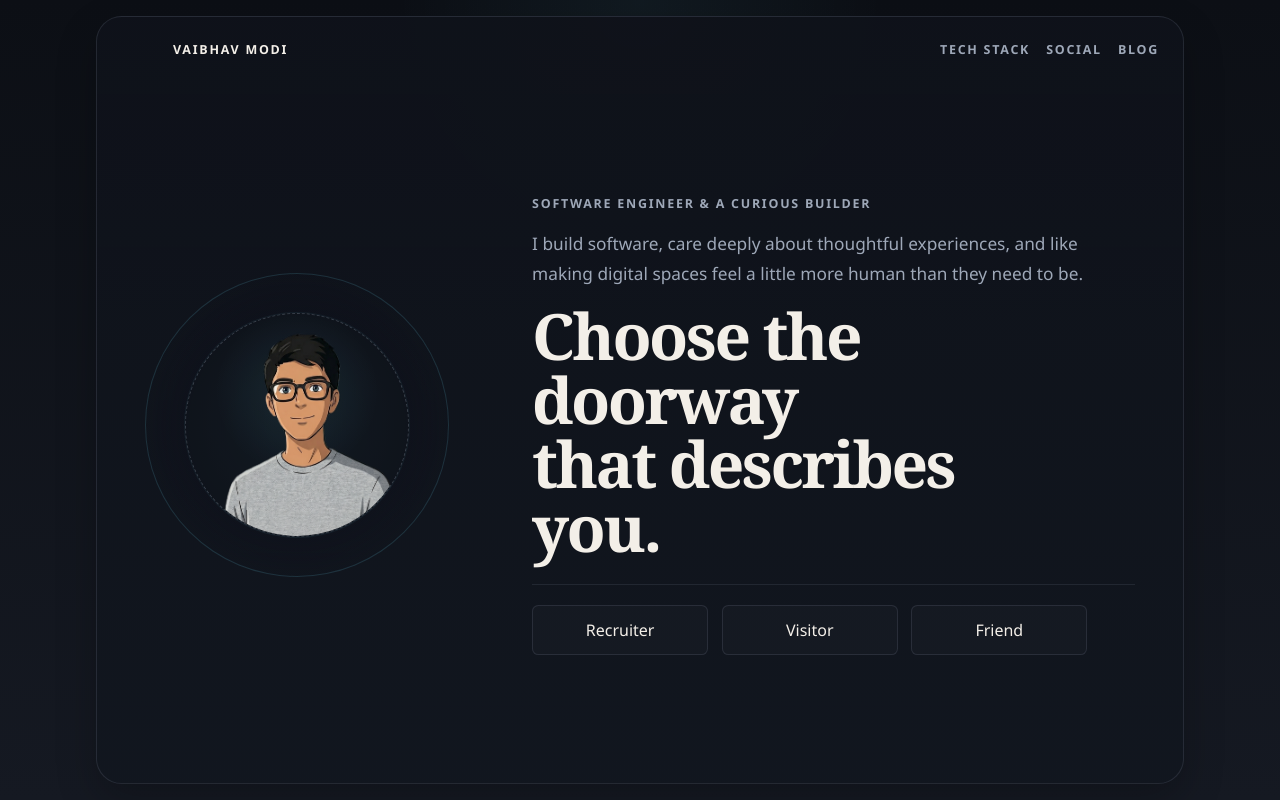
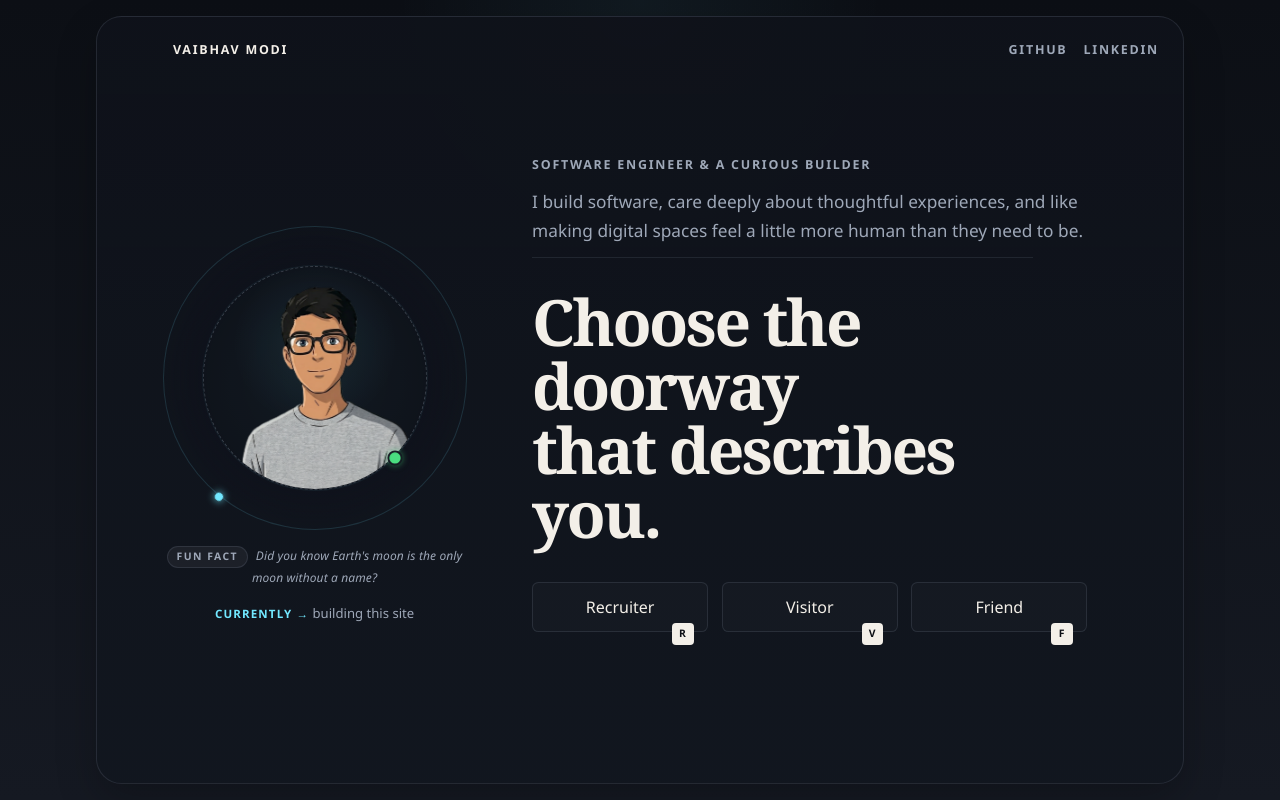
Before and after one commit to VaibhavModi/amplify-react-app, a React (Create React App) app: page / in a window 1280 px wide. Built offline with nearby package versions, Linux system fonts and the light colour scheme.

Commit message:
Made improvements to the home page, profile portrait & header menu options

```diff
--- a/src/App.css
+++ b/src/App.css
@@ -93,6 +93,7 @@ button {
 
 .brand,
 .topbar-links span,
+.topbar-link,
 .eyebrow,
 .console-status {
   color: var(--muted);
@@ -104,6 +105,46 @@ button {
 
 .brand {
   color: var(--text);
+}
+
+.topbar-link {
+  text-decoration: none;
+  transition: color 150ms ease;
+}
+
+.topbar-link:hover {
+  color: var(--text);
+}
+
+.header-photo-frame {
+  display: inline-flex;
+  position: relative;
+}
+
+.header-photo-frame::after {
+  animation: badge-pulse 2.5s ease-in-out infinite;
+  background: #4ade80;
+  border: 1.5px solid var(--bg-bottom);
+  border-radius: 50%;
+  box-shadow: 0 0 5px rgba(74, 222, 128, 0.5);
+  bottom: 1px;
+  content: '';
+  height: 10px;
+  position: absolute;
+  right: 1px;
+  transition: background 2.4s ease, box-shadow 2.4s ease;
+  visibility: hidden;
+  width: 10px;
+}
+
+.header-photo-frame--active::after {
+  visibility: visible;
+}
+
+.tab-hidden .header-photo-frame::after {
+  background: #f87171;
+  box-shadow: 0 0 5px rgba(248, 113, 113, 0.5);
+  transition: none;
 }
 
 .header-photo-wrap {
@@ -139,8 +180,12 @@ button {
   gap: 1rem;
 }
 
+.menu-toggle {
+  display: none;
+}
+
 .operator-layout {
-  align-items: center;
+  align-items: start;
   display: grid;
   gap: 1.5rem;
   min-height: 100%;
@@ -148,12 +193,12 @@ button {
 
 .content-panel {
   display: grid;
-  gap: 1.5rem;
+  gap: 2.25rem;
 }
 
 .operator-copy {
   display: grid;
-  gap: 1rem;
+  gap: 0.75rem;
   justify-items: start;
   text-align: left;
 }
@@ -165,6 +210,9 @@ button {
   letter-spacing: -0.04em;
   line-height: 1.02;
   margin: 0;
+  border-top: 1px solid rgba(158, 168, 184, 0.12);
+  margin-top: 2.5rem;
+  padding-top: 2rem;
   max-width: 14ch;
 }
 
@@ -177,12 +225,30 @@ button {
   text-align: left;
 }
 
+
+.currently-line {
+  color: var(--muted);
+  font-size: 0.82rem;
+  line-height: 1.6;
+  margin: 0;
+}
+
+.currently-label {
+  color: var(--cyan);
+  font-size: 0.72rem;
+  font-weight: 700;
+  letter-spacing: 0.1em;
+  text-transform: uppercase;
+}
+
 .photo-panel {
   align-items: center;
   display: flex;
-  justify-content: center;
-  min-height: 18rem;
+  flex-direction: column;
+  gap: 1rem;
+  justify-content: flex-start;
 }
+
 
 .photo-ring {
   align-items: center;
@@ -193,8 +259,58 @@ button {
   display: flex;
   height: 19rem;
   justify-content: center;
+  position: relative;
   width: 19rem;
 }
+
+/* orbiting dot — rotates around the ring border */
+.photo-ring::before {
+  animation: orbit 9s linear infinite;
+  background: var(--cyan);
+  border-radius: 50%;
+  box-shadow: 0 0 6px 2px rgba(114, 232, 255, 0.45);
+  content: '';
+  height: 8px;
+  left: calc(50% - 4px);
+  position: absolute;
+  top: -4px;
+  /* transform-origin points to ring center from the dot's top-left corner */
+  transform-origin: 4px calc(9.5rem + 4px);
+  width: 8px;
+  will-change: transform;
+}
+
+/* status badge — bottom-right of the inner photo circle */
+.photo-ring::after {
+  animation: badge-pulse 2.5s ease-in-out infinite;
+  background: #4ade80;
+  transition: background 2.4s ease, box-shadow 2.4s ease;
+  border: 2px solid var(--bg-bottom);
+  border-radius: 50%;
+  box-shadow: 0 0 7px rgba(74, 222, 128, 0.5);
+  content: '';
+  height: 16px;
+  left: calc(14.45rem - 8px);
+  position: absolute;
+  top: calc(14.45rem - 8px);
+  width: 16px;
+}
+
+@keyframes orbit {
+  to { transform: rotate(360deg); }
+}
+
+.tab-hidden .photo-ring::after {
+  background: #f87171;
+  box-shadow: 0 0 7px rgba(248, 113, 113, 0.5);
+  transition: none;
+}
+
+@keyframes badge-pulse {
+  0%, 100% { transform: scale(1);    }
+  50%       { transform: scale(0.82); }
+}
+
 
 .photo-placeholder {
   align-items: center;
@@ -212,6 +328,7 @@ button {
   width: 14rem;
 }
 
+
 .profile-photo {
   display: block;
   height: auto;
@@ -223,11 +340,9 @@ button {
 }
 
 .gateway-console {
-  border-top: 1px solid rgba(158, 168, 184, 0.12);
   display: grid;
   gap: 1rem;
   justify-items: start;
-  padding-top: 1.25rem;
 }
 
 .gateway-actions {
@@ -235,6 +350,20 @@ button {
   flex-wrap: wrap;
   gap: 0.85rem;
   justify-content: flex-start;
+}
+
+.gateway-detail {
+  color: var(--muted);
+  font-size: 0.88rem;
+  line-height: 1.6;
+  margin: 0;
+  min-height: 2.82rem;
+  opacity: 0;
+  transition: opacity 150ms ease;
+}
+
+.gateway-detail--visible {
+  opacity: 1;
 }
 
 .gateway-button {
@@ -247,11 +376,39 @@ button {
   min-height: 2.75rem;
   min-width: 11rem;
   padding: 0.75rem 1rem;
+  position: relative;
   transition:
     transform 180ms ease,
     box-shadow 180ms ease,
     border-color 180ms ease,
     background-color 180ms ease;
+}
+
+/* floating key cap — positioned below-right like a game HUD prompt */
+.gateway-key {
+  align-items: center;
+  border: none;
+  border-radius: 0.25rem;
+  bottom: -0.85rem;
+  color: #0c0f15;
+  display: flex;
+  font-family: inherit;
+  font-size: 0.65rem;
+  font-weight: 800;
+  height: 1.35rem;
+  justify-content: center;
+  letter-spacing: 0.05em;
+  position: absolute;
+  right: 0.85rem;
+  width: 1.35rem;
+}
+
+.gateway-key { background: var(--text); }
+
+@media (max-width: 859px) {
+  .gateway-key {
+    display: none;
+  }
 }
 
 .gateway-button--cyan.active,
@@ -328,9 +485,39 @@ button {
 }
 
 .route-frame__inner--home {
+  display: flex;
+  flex-direction: column;
+  gap: 2rem;
   max-width: none;
   text-align: initial;
   width: 100%;
+}
+
+.home-factline {
+  color: var(--muted);
+  font-size: 0.75rem;
+  font-style: italic;
+  letter-spacing: 0.01em;
+  line-height: 1.6;
+  margin: 0;
+  max-width: 19rem;
+  text-align: center;
+}
+
+.home-factline__label {
+  user-select: none;
+  background: rgba(255, 255, 255, 0.05);
+  border: 1px solid var(--line);
+  border-radius: 999px;
+  display: inline-block;
+  font-size: 0.65rem;
+  font-style: normal;
+  font-weight: 700;
+  letter-spacing: 0.14em;
+  margin-right: 0.5rem;
+  padding: 0.1rem 0.55rem;
+  text-transform: uppercase;
+  vertical-align: middle;
 }
 
 .route-frame__inner h1 {
@@ -366,7 +553,7 @@ button {
   }
 
   .photo-panel {
-    justify-content: flex-start;
+    justify-content: center;
   }
 }
 
@@ -380,15 +567,54 @@ button {
   }
 
   .topbar {
-    justify-content: center;
+    justify-content: space-between;
   }
 
   .header-photo-wrap:not(.is-visible) {
     display: none;
   }
 
+  /* hidden until toggled */
   .topbar-links {
     display: none;
+  }
+
+  /* expanded mobile menu */
+  .topbar--menu-open .topbar-links {
+    border-top: 1px solid var(--line);
+    display: flex;
+    flex-direction: column;
+    gap: 0;
+    margin-top: 0.5rem;
+    padding-top: 0.25rem;
+    width: 100%;
+  }
+
+  .topbar--menu-open .topbar-link {
+    border-bottom: 1px solid var(--line);
+    font-size: 0.82rem;
+    min-height: 2.75rem;
+    display: flex;
+    align-items: center;
+  }
+
+  .topbar--menu-open .topbar-link:last-child {
+    border-bottom: none;
+  }
+
+  .menu-toggle {
+    align-items: center;
+    appearance: none;
+    background: rgba(255, 255, 255, 0.04);
+    border: 1px solid var(--line);
+    border-radius: 0.4rem;
+    color: var(--text);
+    cursor: pointer;
+    display: flex;
+    font-size: 1rem;
+    height: 2.25rem;
+    justify-content: center;
+    width: 2.25rem;
   }
 
   .operator-stage {
@@ -407,13 +633,39 @@ button {
     text-align: center;
   }
 
+  .currently-line {
+    text-align: center;
+  }
+
+  .home-factline {
+    max-width: 100%;
+  }
+
+  .currently-line {
+    border-bottom: 1px solid var(--line);
+    padding-bottom: 1.25rem;
+    width: 100%;
+  }
+
   .photo-panel {
     min-height: 13rem;
   }
 
+
   .photo-ring {
     height: 14rem;
     width: 14rem;
+  }
+
+  /* re-anchor orbit to 14rem ring center */
+  .photo-ring::before {
+    transform-origin: 4px calc(7rem + 4px);
+  }
+
+  /* re-anchor badge to 10.5rem inner circle edge */
+  .photo-ring::after {
+    left: calc(10.71rem - 8px);
+    top: calc(10.71rem - 8px);
   }
 
   .photo-placeholder {
@@ -425,6 +677,7 @@ button {
     max-width: 108%;
     transform: scale(1.12);
   }
+
 
   .gateway-console {
     justify-items: center;
--- a/src/App.js
+++ b/src/App.js
@@ -1,6 +1,7 @@
 import { lazy, Suspense, useEffect, useState } from 'react';
 import profilePortrait from './images/profile-portrait.png';
 import './App.css';
+
 
 const loadRecruiterPage = () => import('./gateways/RecruiterPage');
 const loadVisitorPage = () => import('./gateways/VisitorPage');
@@ -17,6 +18,7 @@ const gateways = {
     detail:
       'A direct way into my work, how I think, and the practical signals that matter when you are hiring.',
     accent: 'cyan',
+    shortcut: 'R',
   },
   visitor: {
     label: 'Visitor',
@@ -24,12 +26,14 @@ const gateways = {
     detail:
       'A more open path through who I am, what I am building, and the ideas that keep pulling me back in.',
     accent: 'magenta',
+    shortcut: 'V',
   },
   friend: {
     label: 'Friend',
     button: 'Friend',
     detail: 'A softer route through side quests, shared context, and the things I am into right now.',
     accent: 'gold',
+    shortcut: 'F',
   },
 };
 
@@ -48,29 +52,59 @@ const routeLoaders = {
 
 function Header({ activeView, goHome }) {
   const routeOpen = activeView !== 'home';
+  const [menuOpen, setMenuOpen] = useState(false);
+
+  useEffect(() => {
+    setMenuOpen(false);
+  }, [activeView]);
+
   const handleHomeClick = (event) => {
     event.preventDefault();
     goHome();
   };
 
   return (
-    <header className={routeOpen ? 'topbar topbar--compact' : 'topbar'}>
+    <header className={`topbar${routeOpen ? ' topbar--compact' : ''}${menuOpen ? ' topbar--menu-open' : ''}`}>
       <a className="brand-lockup brand-lockup-link" href="/" onClick={handleHomeClick}>
-        <span className={routeOpen ? 'header-photo-wrap is-visible' : 'header-photo-wrap'} aria-hidden="true">
-          <img src={profilePortrait} alt="" className="header-photo" width="675" height="900" />
+        <span className={routeOpen ? 'header-photo-frame header-photo-frame--active' : 'header-photo-frame'}>
+          <span className={routeOpen ? 'header-photo-wrap is-visible' : 'header-photo-wrap'} aria-hidden="true">
+            <img src={profilePortrait} alt="" className="header-photo" width="675" height="900" />
+          </span>
         </span>
         <span className="brand">vaibhav modi</span>
       </a>
-      <div className="topbar-links" aria-label="Future sections">
-        <span>tech stack</span>
-        <span>social</span>
-        <span>blog</span>
-      </div>
+      <nav className="topbar-links" aria-label="Site links">
+        <a className="topbar-link" href="https://github.com/vaibhavmodi" target="_blank" rel="noreferrer">github</a>
+        <a className="topbar-link" href="https://www.linkedin.com/in/vaibhavmodir/" target="_blank" rel="noreferrer">linkedin</a>
+      </nav>
+      <button
+        className="menu-toggle"
+        onClick={() => setMenuOpen((o) => !o)}
+        type="button"
+        aria-label={menuOpen ? 'Close menu' : 'Open menu'}
+        aria-expanded={menuOpen}
+      >
+        {menuOpen ? '✕' : '☰'}
+      </button>
     </header>
   );
 }
 
 function HomeFrame({ openView }) {
+  const [hoveredGateway, setHoveredGateway] = useState(null);
+
+  useEffect(() => {
+    const handleKey = (e) => {
+      if (e.metaKey || e.ctrlKey || e.altKey) return;
+      if (e.target.tagName === 'INPUT' || e.target.tagName === 'TEXTAREA') return;
+      const map = { r: 'recruiter', v: 'visitor', f: 'friend' };
+      const match = map[e.key.toLowerCase()];
+      if (match) openView(match);
+    };
+    window.addEventListener('keydown', handleKey);
+    return () => window.removeEventListener('keydown', handleKey);
+  }, [openView]);
+
   return (
     <section className="route-frame route-frame--home">
       <div className="route-frame__inner route-frame__inner--home">
@@ -89,6 +123,14 @@ function HomeFrame({ openView }) {
                 />
               </div>
             </div>
+            <p className="home-factline">
+              <span className="home-factline__label">fun fact</span>
+              Did you know Earth's moon is the only moon without a name?
+            </p>
+            <p className="currently-line">
+              <span className="currently-label">Currently →</span>
+              {' '}building this site
+            </p>
           </div>
 
           <div className="content-panel">
@@ -114,13 +156,19 @@ function HomeFrame({ openView }) {
                       key={key}
                       className={`gateway-button gateway-button--${gateway.accent}`}
                       onClick={() => openView(key)}
+                      onMouseEnter={() => setHoveredGateway(key)}
+                      onMouseLeave={() => setHoveredGateway(null)}
                       type="button"
                     >
                       {gateway.button}
+                      <kbd className="gateway-key">{gateway.shortcut}</kbd>
                     </button>
                   );
                 })}
               </div>
+              <p className={`gateway-detail${hoveredGateway ? ' gateway-detail--visible' : ''}`}>
+                {hoveredGateway ? gateways[hoveredGateway].detail : '\u00A0'}
+              </p>
             </section>
           </div>
         </section>
@@ -160,19 +208,72 @@ function App() {
   const openView = (view) => {
     const nextPath = view === 'home' ? '/' : `/${view}`;
     if (window.location.pathname !== nextPath) {
-      window.history.pushState({}, '', nextPath);
+      window.history.pushState(
+        {
+          appPath: view,
+          fromHome: currentView === 'home',
+        },
+        '',
+        nextPath
+      );
       setPathname(nextPath);
     }
   };
+
+  const goHome = () => {
+    if (currentView === 'home') {
+      return;
+    }
+
+    if (window.history.state?.fromHome) {
+      window.history.back();
+      return;
+    }
+
+    window.history.replaceState({ appPath: 'home', fromHome: false }, '', '/');
+    setPathname('/');
+  };
+
+  useEffect(() => {
+    document.title = 'Landing Zone';
+    let timer;
+    const handleVisibility = () => {
+      clearTimeout(timer);
+      if (document.hidden) {
+        document.documentElement.classList.add('tab-hidden');
+        document.title = 'you left something here 👀';
+      } else {
+        document.title = 'Landing Zone';
+        // hold red for 2s so user sees it, then transition to green
+        timer = setTimeout(() => {
+          document.documentElement.classList.remove('tab-hidden');
+        }, 500);
+      }
+    };
+    window.addEventListener('visibilitychange', handleVisibility);
+    return () => {
+      window.removeEventListener('visibilitychange', handleVisibility);
+      clearTimeout(timer);
+    };
+  }, []);
 
   useEffect(() => {
     const handlePopState = () => {
       setPathname(window.location.pathname);
     };
 
+    window.history.replaceState(
+      {
+        appPath: currentView,
+        fromHome: window.history.state?.fromHome ?? false,
+      },
+      '',
+      window.location.pathname
+    );
+
     window.addEventListener('popstate', handlePopState);
     return () => window.removeEventListener('popstate', handlePopState);
-  }, []);
+  }, [currentView]);
 
   useEffect(() => {
     if (currentView !== 'home') {
@@ -199,12 +300,12 @@ function App() {
       <div className="site-noise" aria-hidden="true" />
 
       <main className="operator-stage">
-        <Header activeView={currentView} goHome={() => openView('home')} />
+        <Header activeView={currentView} goHome={goHome} />
 
         {currentView === 'home' ? (
           <HomeFrame openView={openView} />
         ) : (
-          <RouteFrame view={currentView} goHome={() => openView('home')} />
+          <RouteFrame view={currentView} goHome={goHome} />
         )}
       </main>
     </div>
```
